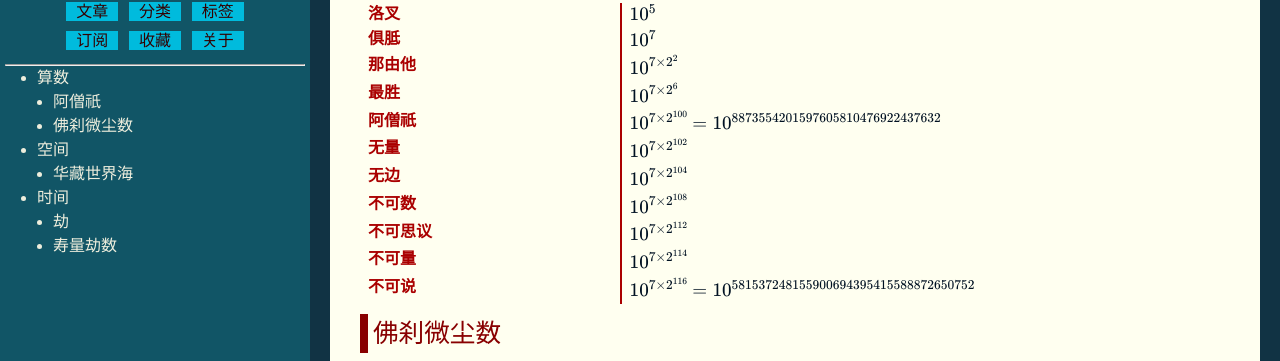
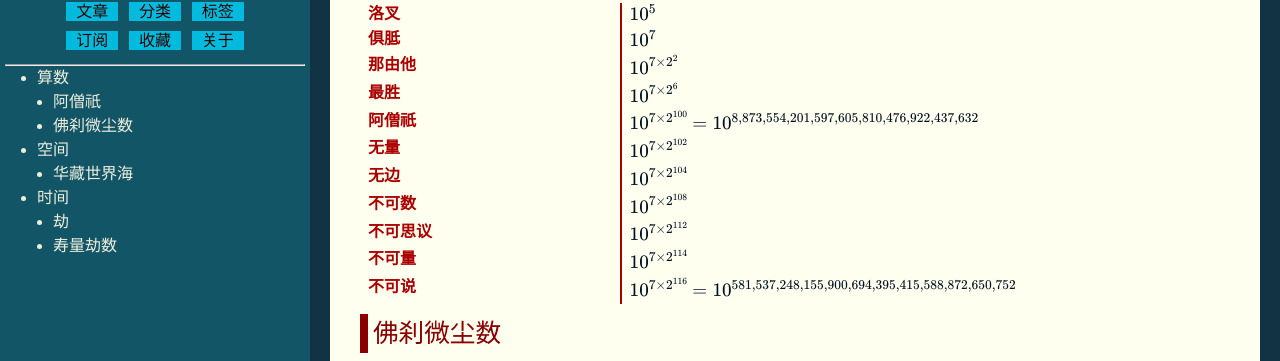
Before and after one commit to mickyching/mickyching.github.io, a Jekyll site: the page built from _posts/leaf/2015-03-13-buddhism-world.html, in a window 1280 px wide and 900 px high, scrolled down 658 px. Shown: the part 147-508 px from the top of the window. Built offline with Jekyll 4.4.1, drawn with Linux system fonts in a browser that asks for light colours; formulas are drawn with MathJax 3.

Commit message:
posts: add punct
Signed-off-by: Micky Ching <mickyching@gmail.com>

```diff
--- a/_posts/leaf/2015-03-13-buddhism-world.html
+++ b/_posts/leaf/2015-03-13-buddhism-world.html
@@ -64,13 +64,13 @@ tags: buddhism
 <dt>俱胝    </dt><dd>\(10^{7}\)</dd>
 <dt>那由他  </dt><dd>\(10^{7\times2^2}\)</dd>
 <dt>最胜    </dt><dd>\(10^{7\times2^6}\)</dd>
-<dt>阿僧祇  </dt><dd>\(10^{7\times2^{100}} = 10 ^ {8873554201597605810476922437632}\)</dd>
+<dt>阿僧祇  </dt><dd>\(10^{7\times2^{100}} = 10 ^ {8,873,554,201,597,605,810,476,922,437,632}\)</dd>
 <dt>无量    </dt><dd>\(10^{7\times2^{102}}\)</dd>
 <dt>无边    </dt><dd>\(10^{7\times2^{104}}\)</dd>
 <dt>不可数  </dt><dd>\(10^{7\times2^{108}}\)</dd>
 <dt>不可思议</dt><dd>\(10^{7\times2^{112}}\)</dd>
 <dt>不可量  </dt><dd>\(10^{7\times2^{114}}\)</dd>
-<dt>不可说  </dt><dd>\(10^{7\times2^{116}} = 10 ^ {581537248155900694395415588872650752}\)</dd>
+<dt>不可说  </dt><dd>\(10^{7\times2^{116}} = 10 ^ {581,537,248,155,900,694,395,415,588,872,650,752}\)</dd>
 </dl>
 </div>
 </div>
```
